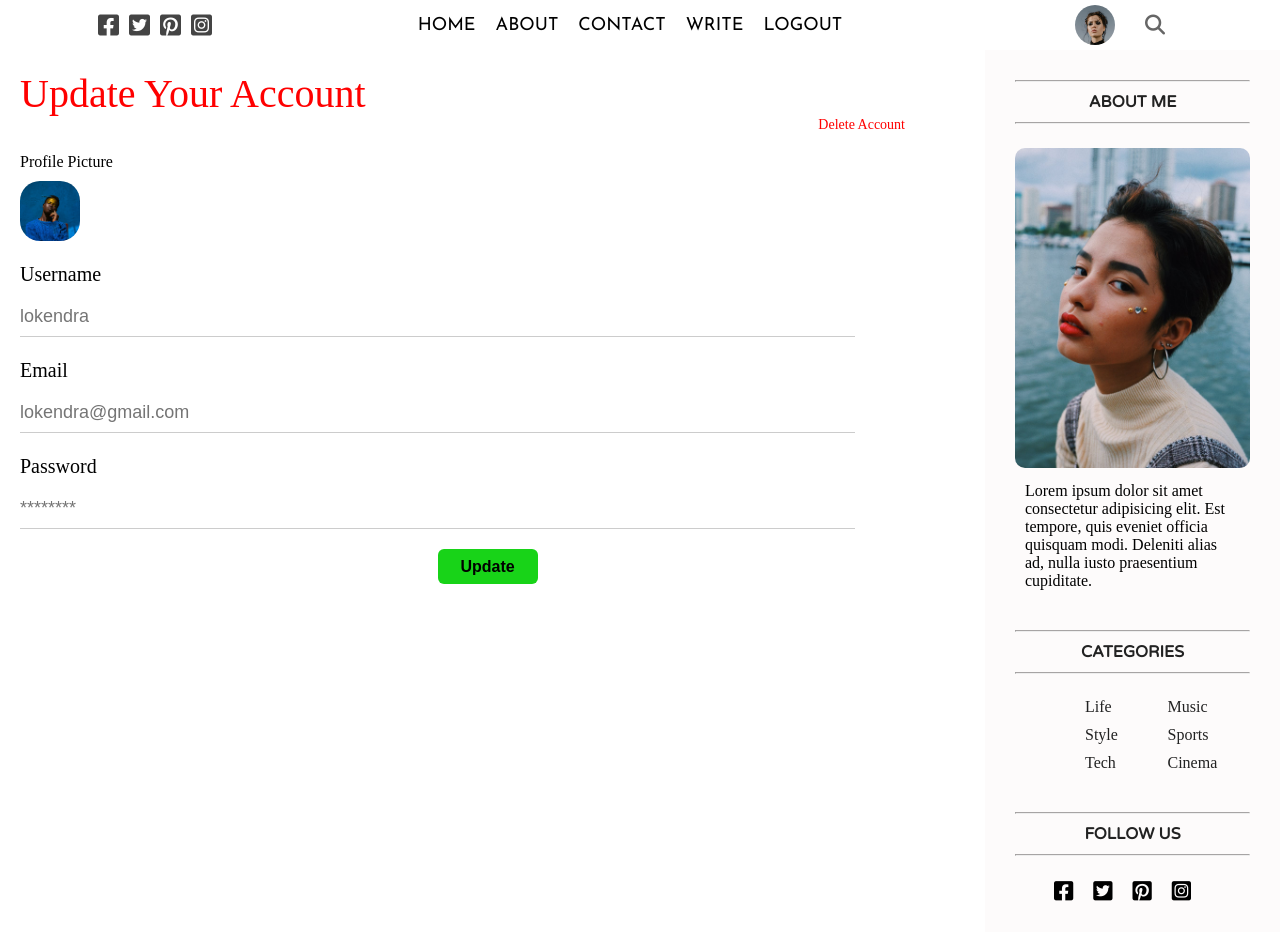
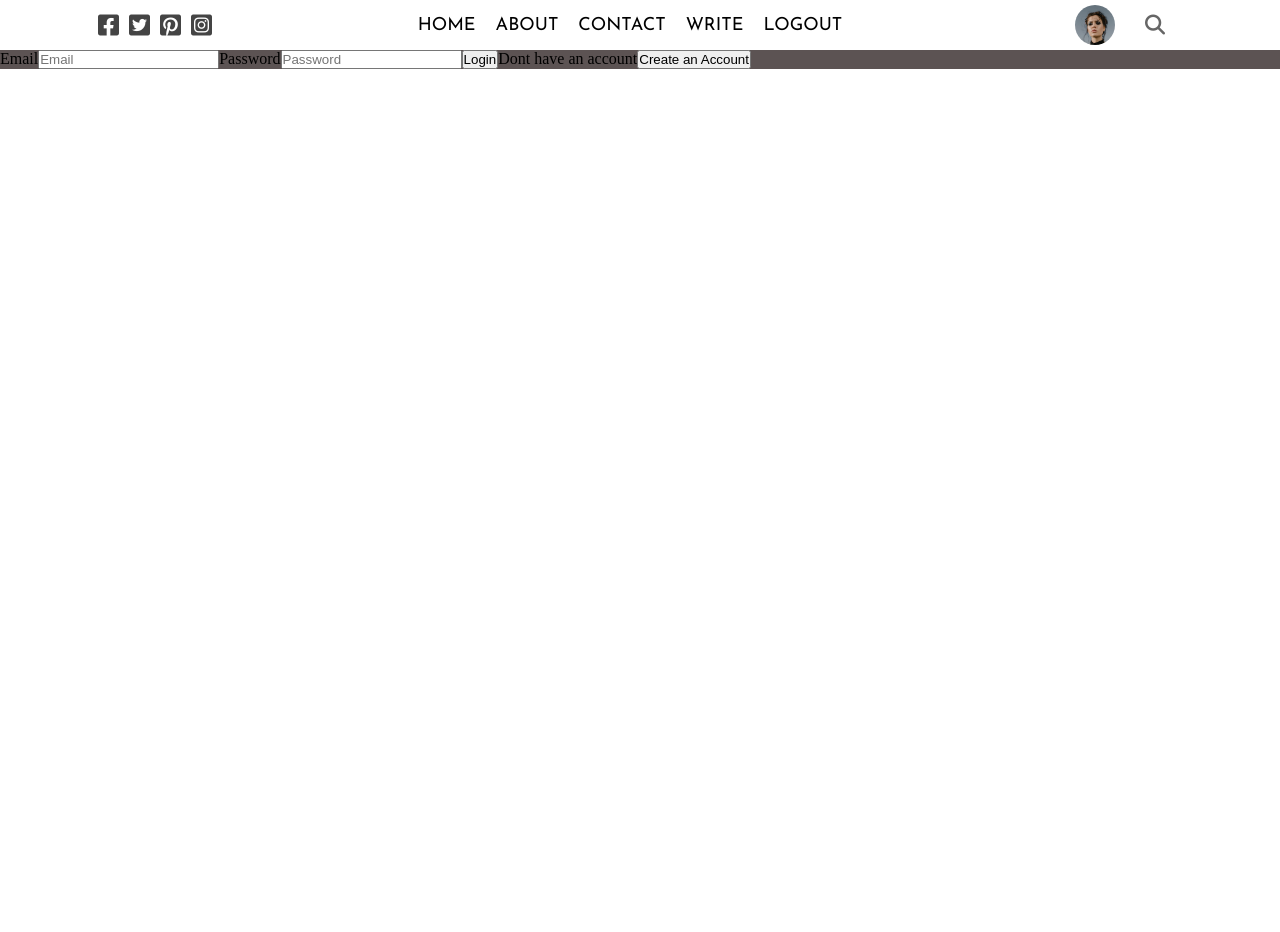
Before and after one commit to lokendra-chaulagain/Blog, a React (Create React App) app in the folder client/: page /login in a window 1280 px wide. After the commit the page ends 800 px from the top, so only its background shows below. Built offline with nearby package versions, Linux system fonts and the light colour scheme.

Commit message:
loginPage

```diff
--- a/client/src/App.js
+++ b/client/src/App.js
@@ -1,9 +1,12 @@
 
 import TopBar from './components/topbar/TopBar'
+import Login from './pages/login/Login';
 // import Singlepage from './pages/singlepage/Singlepage';
 // import Writepage from './pages/write/Writepage';
 // import Home from './pages/home/Home';
- import Setting from './pages/setting/Setting';
+//  import Setting from './pages/setting/Setting';
+
+
 
 
 function App() {
@@ -13,7 +16,8 @@ function App() {
       {/* <Home/> */}
       {/* <Singlepage/> */}
       {/* <Writepage /> */}
-      <Setting/>
+      {/* <Setting/> */}
+      <Login/>
     </div>
   );
 }
--- /dev/null
+++ b/client/src/pages/login/Login.js
@@ -0,0 +1,26 @@
+import React from 'react'
+import "./login.scss"
+
+function Login() {
+    return (
+        <div className='login'>
+            <div className="loginWrapper">
+                <div className="formContainer">
+                    <label>Email</label>
+                    <input type="email" placeholder='Email' />
+                    <label>Password</label>
+                    <input type="password" placeholder='Password' />
+                    <button>Login</button>
+                    <span>Dont have an account</span>
+                    <button>Create an Account</button>
+
+
+                </div>
+
+            </div>
+
+        </div>
+    )
+}
+
+export default Login
--- /dev/null
+++ b/client/src/pages/login/login.scss
@@ -0,0 +1,8 @@
+.login{
+    background-color: rgb(92, 83, 83);
+    .loginWrapper{
+        // .formContainer{
+
+        // }
+    }
+}
```
